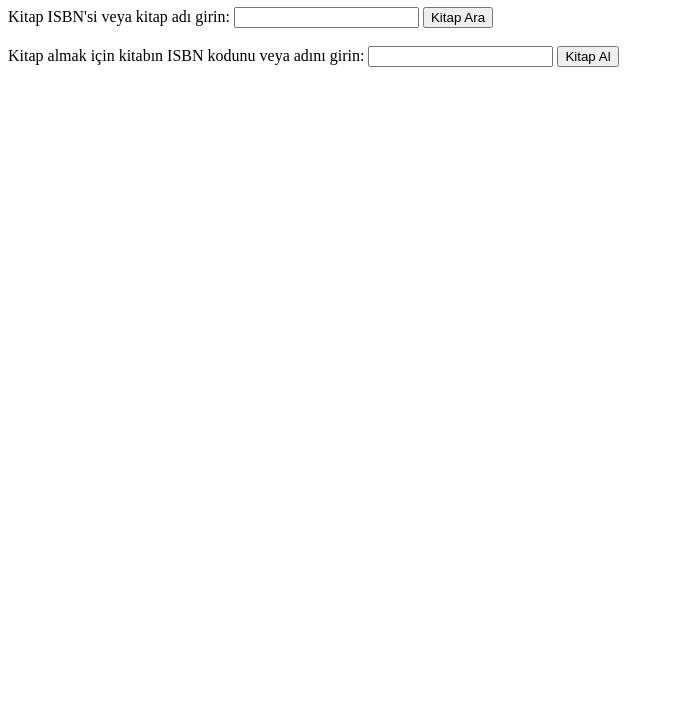
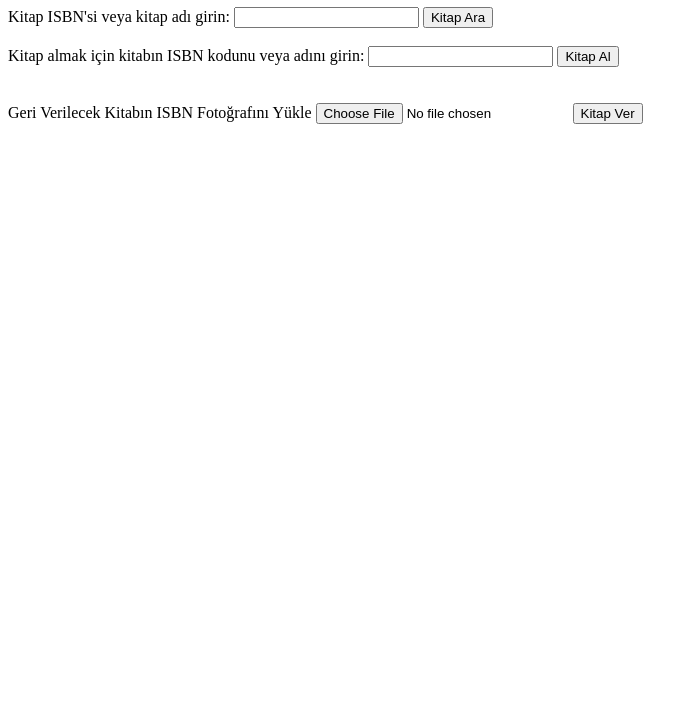
Before and after one commit to yuksel-kadir/library-application, a website: page public/user.html in a window 1280 px wide. Shown: the part 73-800 px from the top of the page, without its empty margins (0-698 px from the left). Drawn offline with Linux system fonts and the light colour scheme.

Commit message:
Add files via upload

```diff
--- a/public/user.html
+++ b/public/user.html
@@ -7,6 +7,7 @@
 </head>
 <body>
     <h1>Kullanıcı Giriş Sayfası</h1>
+    <!--ARAMA ÇUBUĞU-->
     <form id="userSearch" method="POST" action="/userSearch" enctype="multipart/form-data">
         <div class="input-group mb-3">
             <div class="custom-file">
@@ -17,6 +18,7 @@
           </div>
     </form>
     <br>
+    <!--KİTAP ALMA ÇUBUĞU-->
     <form id="assignBook" method="POST" action="/assignBook" enctype="multipart/form-data">
       <div class="input-group mb-3">
           <div class="custom-file">
@@ -26,7 +28,19 @@
           </div>
         </div>
   </form>
+  <!--KİTAP VERME ÇUBUĞU-->
+  <form id="adminIsbnUploadForm" method="POST" action="/return" enctype="multipart/form-data">
+      <div class="custom-file">
+        <br>
+        <br>
+        <label class="custom-file-label" for="imageInput">Geri Verilecek Kitabın ISBN Fotoğrafını Yükle</label>
+        <input type="file" name="returnBookImage" class="custom-file-input" id="returnImageInput"
+          aria-describedby="inputGroupFileAddon01" required>
+        <button type="submit">Kitap Ver</button>
+      </div>
+    </div>
 
+  </form>
     <script>
      /*
      document.getElementById("submitButton").addEventListener("click", function(event){
```
